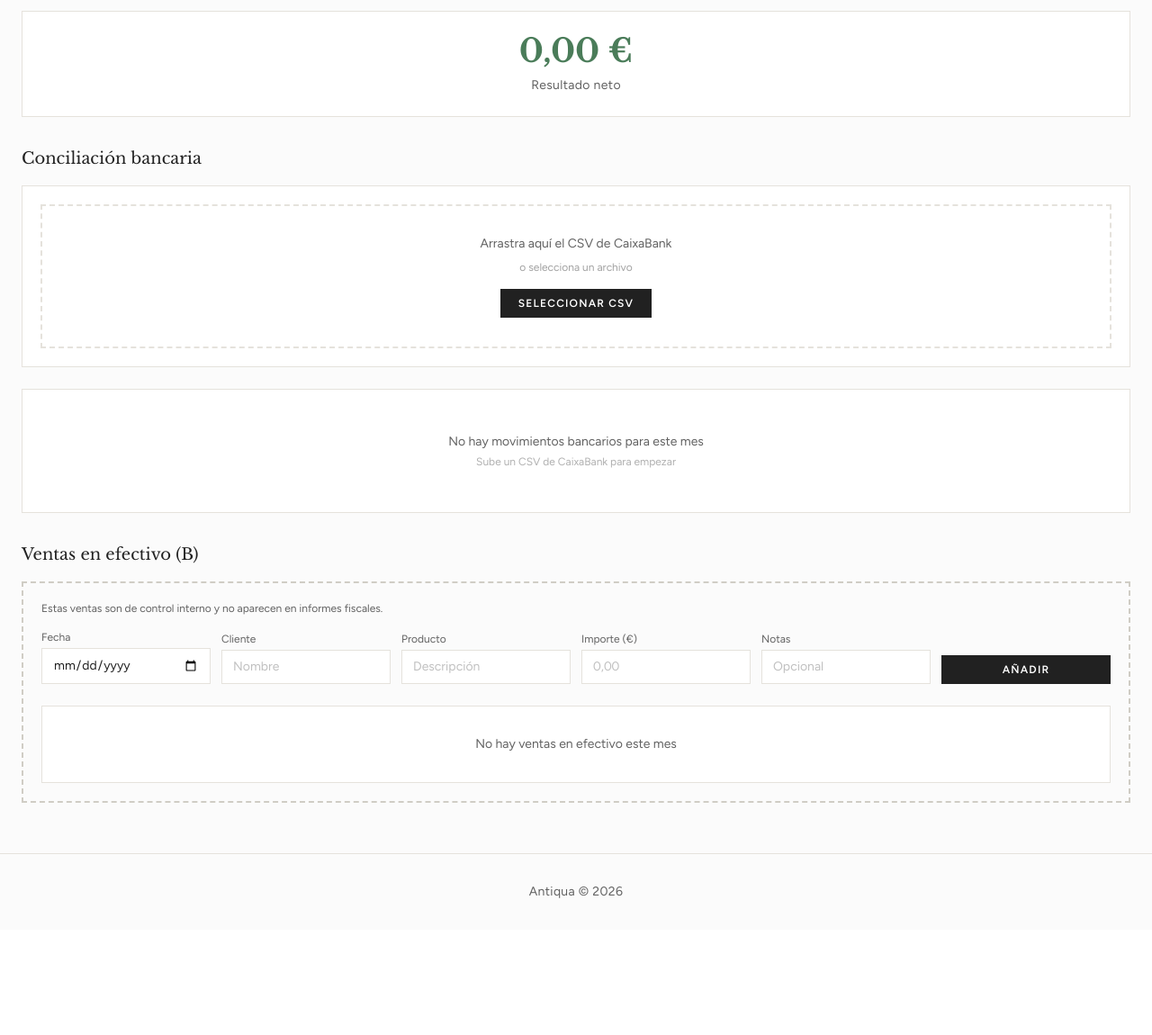
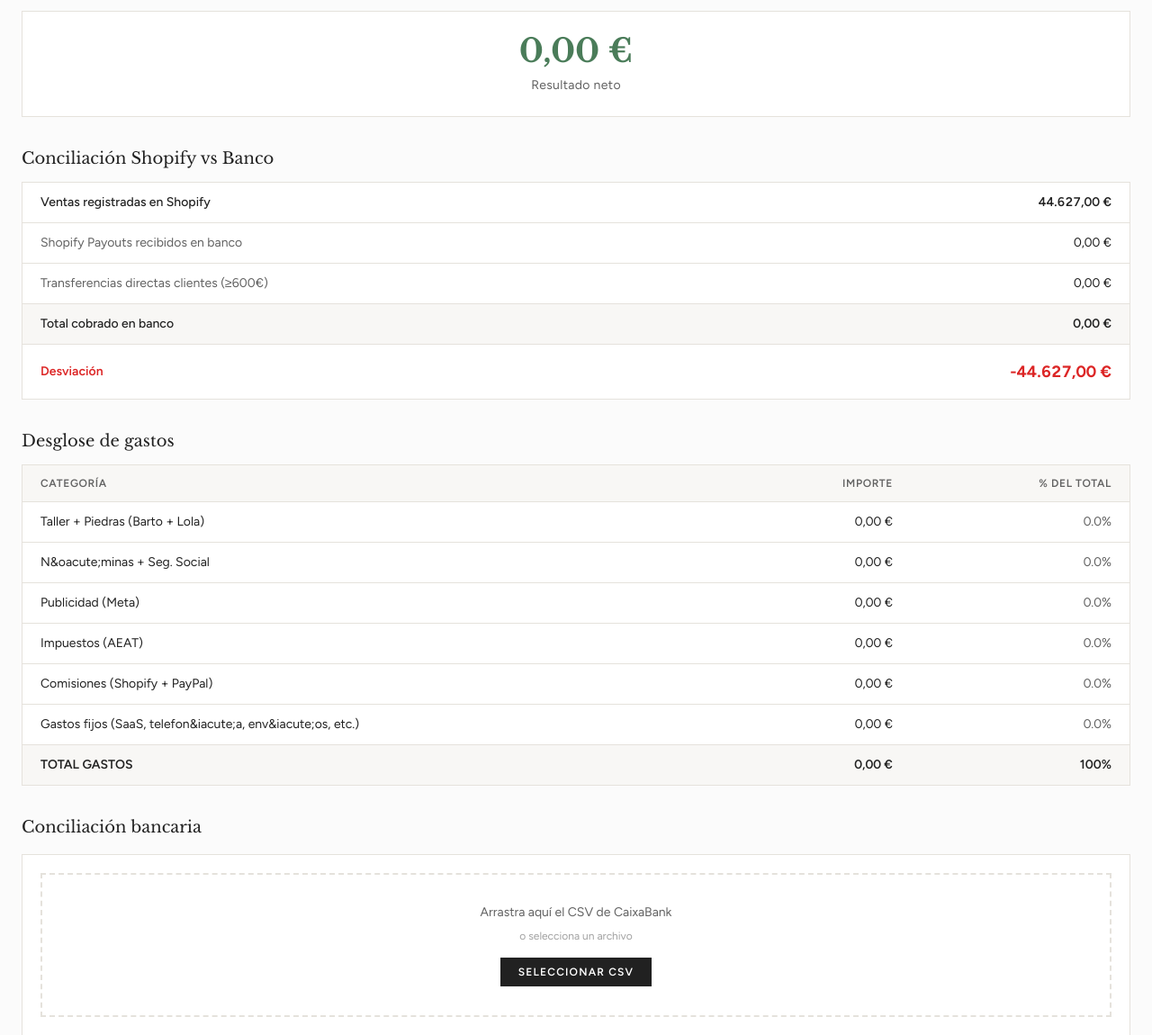
Before and after one commit to AntiquaStore/antiqua-pedidos, a FastAPI app: page /contabilidad in a window 1280 px wide. Shown: the part 560-1710 px from the top of the page at 90% size. Before the commit the page ends 1558 px from the top, so only its background shows below. Run offline with FastAPI, Linux system fonts and the light colour scheme; data comes from the database, SQL or seed files in the repository; data that the repository does not hold is empty; some libraries are stand-ins or nearby versions.

Commit message:
Add Shopify vs Banco reconciliation table + categorized expenses breakdown
- Conciliacion table: Ventas Shopify vs cobrado en banco + desviacion
- Gastos breakdown: taller, nominas, publicidad, impuestos, comisiones, fijos with %
- Traspasos internos noted but excluded from expense totals
- Ventas Shopify pulled directly from orders table for accurate comparison

Co-Authored-By: Claude Opus 4.6 (1M context) <noreply@anthropic.com>

```diff
--- a/templates/contabilidad.html
+++ b/templates/contabilidad.html
@@ -105,6 +105,80 @@
             </p>
             <p class="text-sm text-secondary mt-2 tracking-wide">Resultado neto</p>
         </div>
+    </div>
+
+    <!-- CONCILIACION SHOPIFY vs BANCO -->
+    <h2 class="text-lg text-dark mb-3" style="font-family: 'Libre Baskerville', serif;">Conciliaci&oacute;n Shopify vs Banco</h2>
+    <div class="bg-white border border-line mb-8 overflow-hidden">
+        <table class="w-full">
+            <tbody>
+                <tr class="border-b border-line">
+                    <td class="px-5 py-3 text-sm text-dark font-medium">Ventas registradas en Shopify</td>
+                    <td class="px-5 py-3 text-sm text-dark text-right tabular-nums font-semibold">{{ "{:,.2f}".format(stats.ventas_shopify or 0)|replace(",", "X")|replace(".", ",")|replace("X", ".") }} &euro;</td>
+                </tr>
+                <tr class="border-b border-line">
+                    <td class="px-5 py-3 text-sm text-secondary">Shopify Payouts recibidos en banco</td>
+                    <td class="px-5 py-3 text-sm text-dark text-right tabular-nums">{{ "{:,.2f}".format(stats.ingresos_shopify or 0)|replace(",", "X")|replace(".", ",")|replace("X", ".") }} &euro;</td>
+                </tr>
+                <tr class="border-b border-line">
+                    <td class="px-5 py-3 text-sm text-secondary">Transferencias directas clientes (&ge;600&euro;)</td>
+                    <td class="px-5 py-3 text-sm text-dark text-right tabular-nums">{{ "{:,.2f}".format(stats.ingresos_transferencia or 0)|replace(",", "X")|replace(".", ",")|replace("X", ".") }} &euro;</td>
+                </tr>
+                <tr class="border-b border-line bg-[#f8f7f5]">
+                    <td class="px-5 py-3 text-sm text-dark font-medium">Total cobrado en banco</td>
+                    <td class="px-5 py-3 text-sm text-dark text-right tabular-nums font-semibold">{{ "{:,.2f}".format(stats.total_cobrado_banco or 0)|replace(",", "X")|replace(".", ",")|replace("X", ".") }} &euro;</td>
+                </tr>
+                <tr>
+                    {% set desv = stats.desviacion or 0 %}
+                    <td class="px-5 py-4 text-sm font-semibold {{ 'text-[#4a7c59]' if desv >= 0 else 'text-red-600' }}">Desviaci&oacute;n</td>
+                    <td class="px-5 py-4 text-right tabular-nums font-bold text-lg {{ 'text-[#4a7c59]' if desv >= 0 else 'text-red-600' }}">
+                        {{ "{:+,.2f}".format(desv)|replace(",", "X")|replace(".", ",")|replace("X", ".") }} &euro;
+                    </td>
+                </tr>
+            </tbody>
+        </table>
+    </div>
+
+    <!-- DESGLOSE DE GASTOS -->
+    <h2 class="text-lg text-dark mb-3" style="font-family: 'Libre Baskerville', serif;">Desglose de gastos</h2>
+    <div class="bg-white border border-line mb-8 overflow-hidden">
+        <table class="w-full">
+            <thead>
+                <tr class="bg-[#f8f7f5] border-b border-line">
+                    <th class="text-left text-xs uppercase tracking-wider text-secondary font-semibold px-5 py-3">Categor&iacute;a</th>
+                    <th class="text-right text-xs uppercase tracking-wider text-secondary font-semibold px-5 py-3">Importe</th>
+                    <th class="text-right text-xs uppercase tracking-wider text-secondary font-semibold px-5 py-3">% del total</th>
+                </tr>
+            </thead>
+            <tbody>
+                {% set tg = stats.total_gastos or 1 %}
+                {% set gastos_list = [
+                    ('Taller + Piedras (Barto + Lola)', stats.gastos_taller or 0),
+                    ('N&oacute;minas + Seg. Social', stats.gastos_nominas or 0),
+                    ('Publicidad (Meta)', stats.gastos_publicidad or 0),
+                    ('Impuestos (AEAT)', stats.gastos_impuestos or 0),
+                    ('Comisiones (Shopify + PayPal)', stats.gastos_comisiones or 0),
+                    ('Gastos fijos (SaaS, telefon&iacute;a, env&iacute;os, etc.)', stats.gastos_fijos or 0),
+                ] %}
+                {% for nombre, valor in gastos_list %}
+                <tr class="border-b border-line hover:bg-[#faf9f7]">
+                    <td class="px-5 py-3 text-sm text-dark">{{ nombre }}</td>
+                    <td class="px-5 py-3 text-sm text-dark text-right tabular-nums">{{ "{:,.2f}".format(valor)|replace(",", "X")|replace(".", ",")|replace("X", ".") }} &euro;</td>
+                    <td class="px-5 py-3 text-sm text-secondary text-right tabular-nums">{{ "%.1f"|format(valor / tg * 100 if tg > 0 else 0) }}%</td>
+                </tr>
+                {% endfor %}
+                <tr class="bg-[#f8f7f5]">
+                    <td class="px-5 py-3 text-sm text-dark font-semibold">TOTAL GASTOS</td>
+                    <td class="px-5 py-3 text-sm text-dark text-right tabular-nums font-semibold">{{ "{:,.2f}".format(stats.total_gastos or 0)|replace(",", "X")|replace(".", ",")|replace("X", ".") }} &euro;</td>
+                    <td class="px-5 py-3 text-sm text-dark text-right font-semibold">100%</td>
+                </tr>
+            </tbody>
+        </table>
+        {% if stats.gastos_traspasos and stats.gastos_traspasos > 0 %}
+        <div class="px-5 py-2 text-xs text-secondary border-t border-line bg-[#faf9f7]">
+            Nota: {{ "{:,.2f}".format(stats.gastos_traspasos)|replace(",", "X")|replace(".", ",")|replace("X", ".") }} &euro; en traspasos internos entre cuentas (no incluidos en gastos)
+        </div>
+        {% endif %}
     </div>
 
     <!-- Section: Conciliación banco -->
```
Also changed, not shown: models.py (+21 -0 lines).
